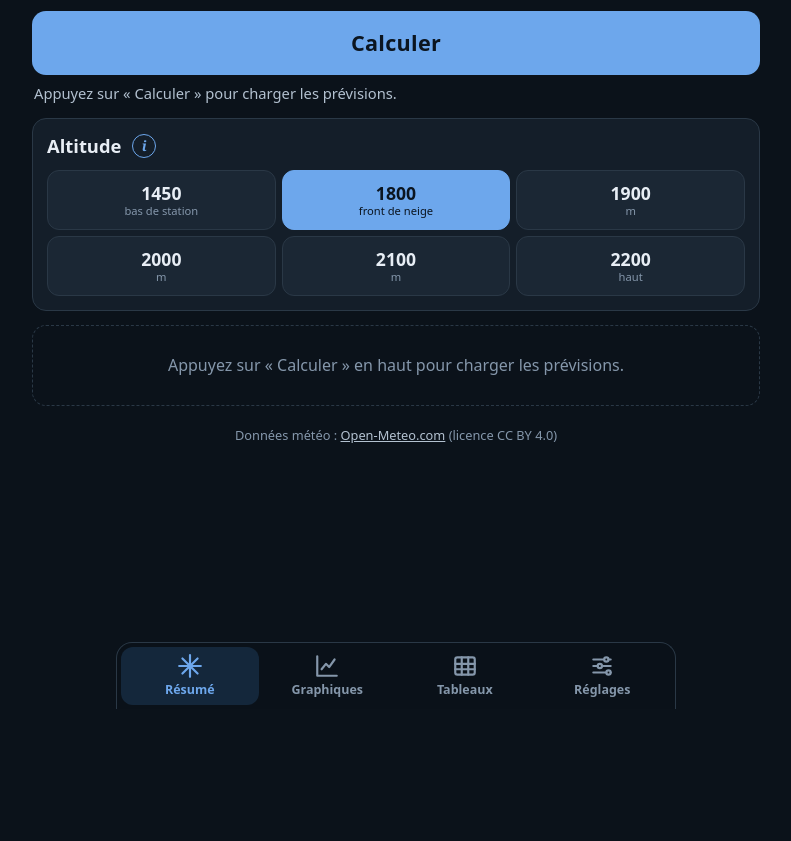
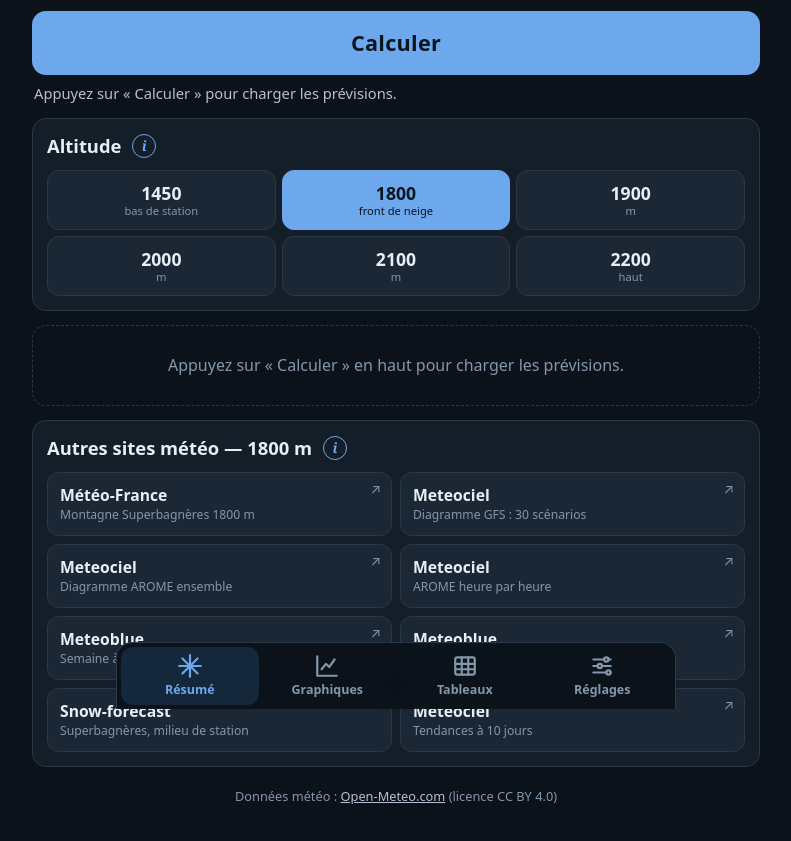
Before and after one commit to p69gp84gk7-arch/M3t305up3rb4gn3r35, a plain HTML site: page index.html in a window 1280 px wide. Shown: the part 91-932 px from the top of the page, without its empty margins (244-1035 px from the left). Before the commit the page ends 800 px from the top, so only its background shows below. Drawn offline with Linux system fonts and the light colour scheme.

Commit message:
Boutons vers Météo-France, Meteociel, Meteoblue et Snow-forecast
- Bloc « Autres sites météo » en bas de l'onglet Résumé et du mode
  simple, visible même avant le calcul ; liens ouverts dans un nouvel
  onglet.
- Météo-France montagne Superbagnères 1800 m ; Meteociel : diagramme
  GEFS 30 scénarios, diagramme PE-AROME, AROME heure par heure,
  tendances 10 jours (Luchon-Superbagnères) ; Meteoblue semaine et
  comparaison des modèles aux coordonnées et à l'altitude choisies ;
  Snow-forecast bas / milieu / haut selon l'altitude.
- Adresses vérifiées le 22/11/2026 ; bulle d'aide ; README.

Co-Authored-By: Claude Opus 5.5 <noreply@anthropic.com>
Claude-Session: https://claude.ai/code/session_01CuS5Gh3FhigtYSsfH7mwXd

```diff
--- a/index.html
+++ b/index.html
@@ -182,6 +182,14 @@ body.simple{padding-bottom:env(safe-area-inset-bottom)}
 .s-days .pill{display:block;text-align:center;font-weight:900;font-size:.84rem;padding:9px 2px;border-radius:10px;border:2px solid currentColor}
 .s-days .h{font-size:.95rem;line-height:1.25}
 .s-days .h small{display:block;color:var(--muted);font-size:.78rem}
+/* Liens vers les autres sites météo */
+.links{display:grid;grid-template-columns:1fr 1fr;gap:8px}
+.links a{display:flex;flex-direction:column;justify-content:center;min-height:64px;padding:10px 12px;border-radius:12px;
+  border:1px solid var(--line);background:var(--card2);color:var(--ink);text-decoration:none;line-height:1.2;position:relative}
+.links a::after{content:"↗";position:absolute;top:8px;right:10px;color:var(--muted);font-size:.85rem}
+.links a b{font-size:.98rem;padding-right:14px}
+.links a small{color:var(--muted);font-size:.76rem;margin-top:3px}
+.links a:active{background:#22344a}
 .hidden{display:none!important}
 </style>
 </head>
@@ -214,6 +222,10 @@ body.simple{padding-bottom:env(safe-area-inset-bottom)}
       </section>
       <button type="button" class="more" id="btnFull">Voir le détail (mode complet)</button>
     </div>
+    <section class="links-sec">
+      <h2>Autres sites météo — <span class="altName"></span> <button type="button" class="info" data-info="liens" aria-label="Explication" aria-expanded="false">i</button></h2>
+      <div class="links" id="linksSimple"></div>
+    </section>
   </div>
 
   <div class="tab" id="tab-resume" role="tabpanel" aria-labelledby="tb-resume">
@@ -235,6 +247,10 @@ body.simple{padding-bottom:env(safe-area-inset-bottom)}
         <button type="button" class="more" id="moreWins"></button>
       </section>
     </div>
+    <section class="links-sec">
+      <h2>Autres sites météo — <span class="altName"></span> <button type="button" class="info" data-info="liens" aria-label="Explication" aria-expanded="false">i</button></h2>
+      <div class="links" id="linksFull"></div>
+    </section>
   </div>
 
   <div class="tab hidden" id="tab-graphs" role="tabpanel" aria-labelledby="tb-graphs">
@@ -786,13 +802,36 @@ function fineStart(r, w){
   return {cls:"no", txt: !cold ? "non : trop doux" : (!coldCalm ? "non : trop de vent" : "non : trop court")};
 }
 
+/* ---------- Liens vers les autres sites météo ---------- */
+// adresses vérifiées le 22/11/2026. Meteociel situe Luchon-Superbagnères en 42.768 N, 0.577 E (page n° 40001).
+const MC_PT = "lon=0.577&lat=42.768&ville=Luchon-Superbagneres";
+function siteLinks(){
+  const A = ALTS[selAlt];
+  const mb = (page) => `https://www.meteoblue.com/fr/meteo/${page}/${A.lat.toFixed(3)}N${A.lon.toFixed(3)}E${A.alt}_Europe%2FParis`;
+  const sf = A.alt < 1700 ? ["bot", "bas"] : A.alt < 2100 ? ["mid", "milieu"] : ["top", "haut"];
+  return [
+    {site:"Météo-France", t:"Montagne Superbagnères 1800 m", u:"https://meteofrance.com/meteo-montagne/superbagneres-1800m/314701"},
+    {site:"Meteociel", t:"Diagramme GFS : 30 scénarios", u:"https://www.meteociel.fr/cartes_obs/gens_display.php?ext=1&" + MC_PT},
+    {site:"Meteociel", t:"Diagramme AROME ensemble", u:"https://www.meteociel.fr/cartes_obs/pearome_display.php?" + MC_PT},
+    {site:"Meteociel", t:"AROME heure par heure", u:"https://www.meteociel.fr/previsions-arome-1h/40001/luchon_superbagneres.htm"},
+    {site:"Meteoblue", t:`Semaine à ${A.alt} m`, u:mb("semaine")},
+    {site:"Meteoblue", t:`Comparaison des modèles à ${A.alt} m`, u:mb("prevision/multimodel")},
+    {site:"Snow-forecast", t:`Superbagnères, ${sf[1]} de station`, u:`https://www.snow-forecast.com/resorts/Superbagneres/6day/${sf[0]}`},
+    {site:"Meteociel", t:"Tendances à 10 jours", u:"https://www.meteociel.fr/tendances/40001/luchon_superbagneres.htm"}
+  ];
+}
+function renderLinks(){
+  const html = siteLinks().map(l => `<a href="${esc(l.u)}" target="_blank" rel="noopener"><b>${esc(l.site)}</b><small>${esc(l.t)}</small></a>`).join("");
+  ["linksFull", "linksSimple"].forEach(id => { document.getElementById(id).innerHTML = html; });
+}
+
 /* ---------- Affichage ---------- */
 function renderAlts(){
   const box = document.getElementById("alts");
   box.innerHTML = ALTS.map((a, i) => `<button type="button" data-alt="${i}" aria-pressed="${i === selAlt}"><b>${a.alt}</b><small>${a.name || "m"}</small></button>`).join("");
 }
 function render(){
-  renderAlts(); renderModelPicker();
+  renderAlts(); renderModelPicker(); renderLinks();
   document.querySelectorAll(".altName").forEach(el => el.textContent = ALTS[selAlt].alt + " m");
   document.querySelectorAll(".thrTw").forEach(el => el.textContent = temp(settings.tw).replace("+",""));
   document.querySelectorAll(".thrWind").forEach(el => el.textContent = num(settings.wind, 0) + " km/h");
@@ -1320,6 +1359,12 @@ const INFO = {
     de 40 à 69 % ;</li><li><b class="ans-non">NON</b> : moins de 40 %.</li></ul><p>Les heures indiquent la période où la majorité des
     scénarios dit oui (démarrage → dernière heure favorable). En dessous : la sûreté de la prévision.</p><p>Le calcul suit les seuils et les
     modèles choisis dans le mode complet (onglet Réglages).</p>`],
+  liens: ["Autres sites météo", `<p>Ces boutons ouvrent les pages de Superbagnères sur d'autres sites, dans un nouvel onglet du
+    navigateur, pour comparer.</p><ul><li><b>Météo-France</b> : bulletin montagne officiel de Superbagnères 1800 m.</li>
+    <li><b>Meteociel</b> : le diagramme d'ensemble GFS à 30 scénarios, celui d'AROME ensemble (Météo-France), les prévisions AROME heure par
+    heure et les tendances à 10 jours, pour Luchon-Superbagnères.</li><li><b>Meteoblue</b> : prévisions et comparaison de modèles
+    calculées pour l'altitude choisie.</li><li><b>Snow-forecast</b> : prévisions de la station, en bas, au milieu ou en haut selon l'altitude
+    choisie.</li></ul><p>Ces sites ne font pas le calcul de température humide de cette page : leurs « températures » sont celles de l'air.</p>`],
   missing: ["Modèles indisponibles", `<p>Modèles qui n'ont pas répondu à ce calcul : panne du service, quota gratuit dépassé
     (10 000 demandes par jour et par connexion) ou pas de données pour Superbagnères. Les autres modèles sont utilisés normalement.
     Réessayez plus tard.</p>`]
```
Also changed, not shown: 1 other file.
